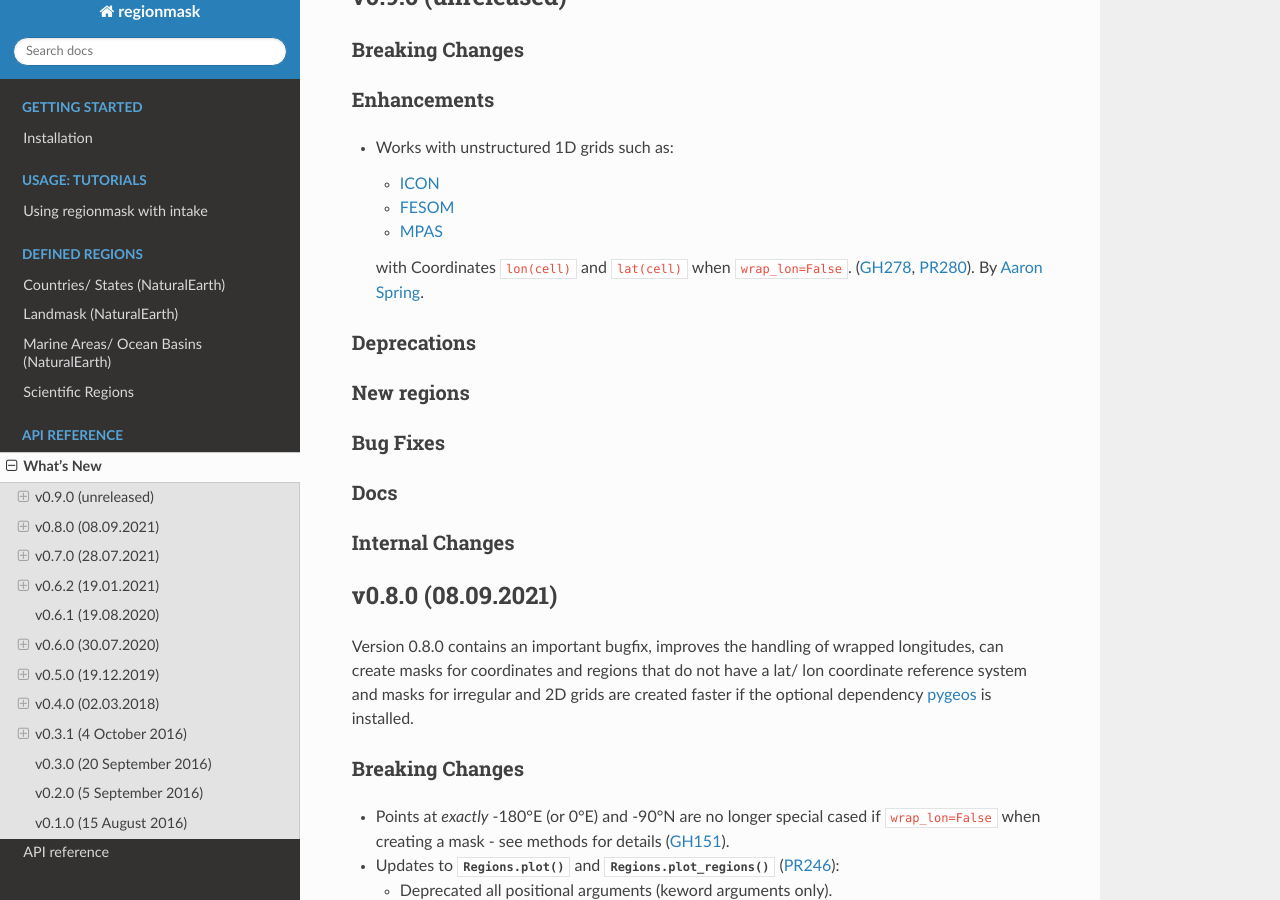
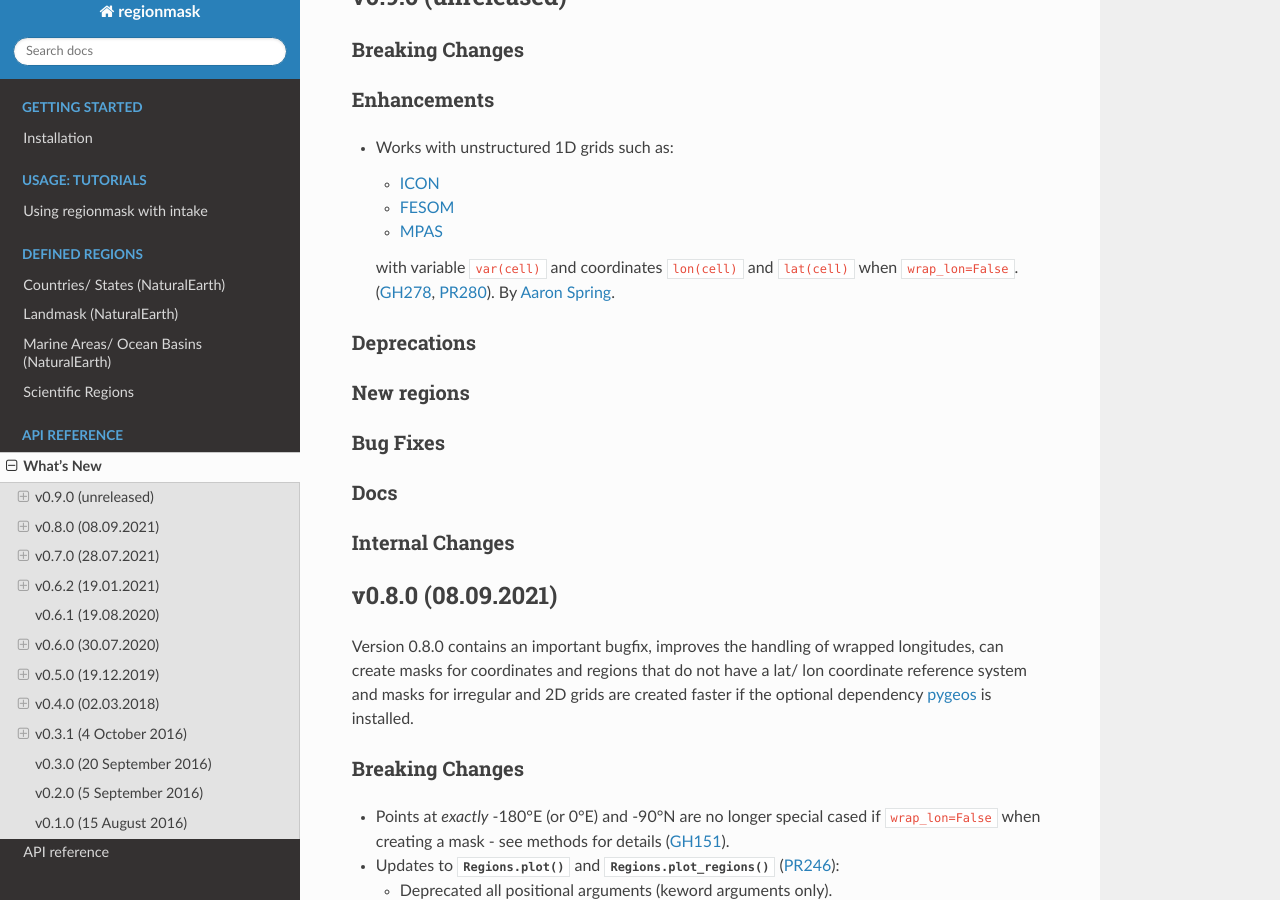
Before and after one commit to regionmask/regionmask, a Sphinx documentation site: the page built from docs/whats_new.rst, in a window 1280 px wide and 900 px high, scrolled down 304 px. Built offline with Sphinx 7.4.7 and the Read the Docs theme 2.0.0, drawn with Linux system fonts in a browser that asks for light colours; pages that are not in the unit, such as notebooks, are missing from menus; the version number could not be read and is left out.

```diff
--- a/docs/whats_new.rst
+++ b/docs/whats_new.rst
@@ -24,7 +24,8 @@ Enhancements
   - `FESOM <https://fesom.de/>`_
   - `MPAS <https://mpas-dev.github.io/>`_
 
-  with Coordinates ``lon(cell)`` and ``lat(cell)`` when ``wrap_lon=False``.
+  with variable ``var(cell)`` and coordinates ``lon(cell)`` and ``lat(cell)``
+  when ``wrap_lon=False``.
   (:issue:`278`, :pull:`280`). By `Aaron Spring <https://github.com/aaronspring>`_.
 
 Deprecations
```
